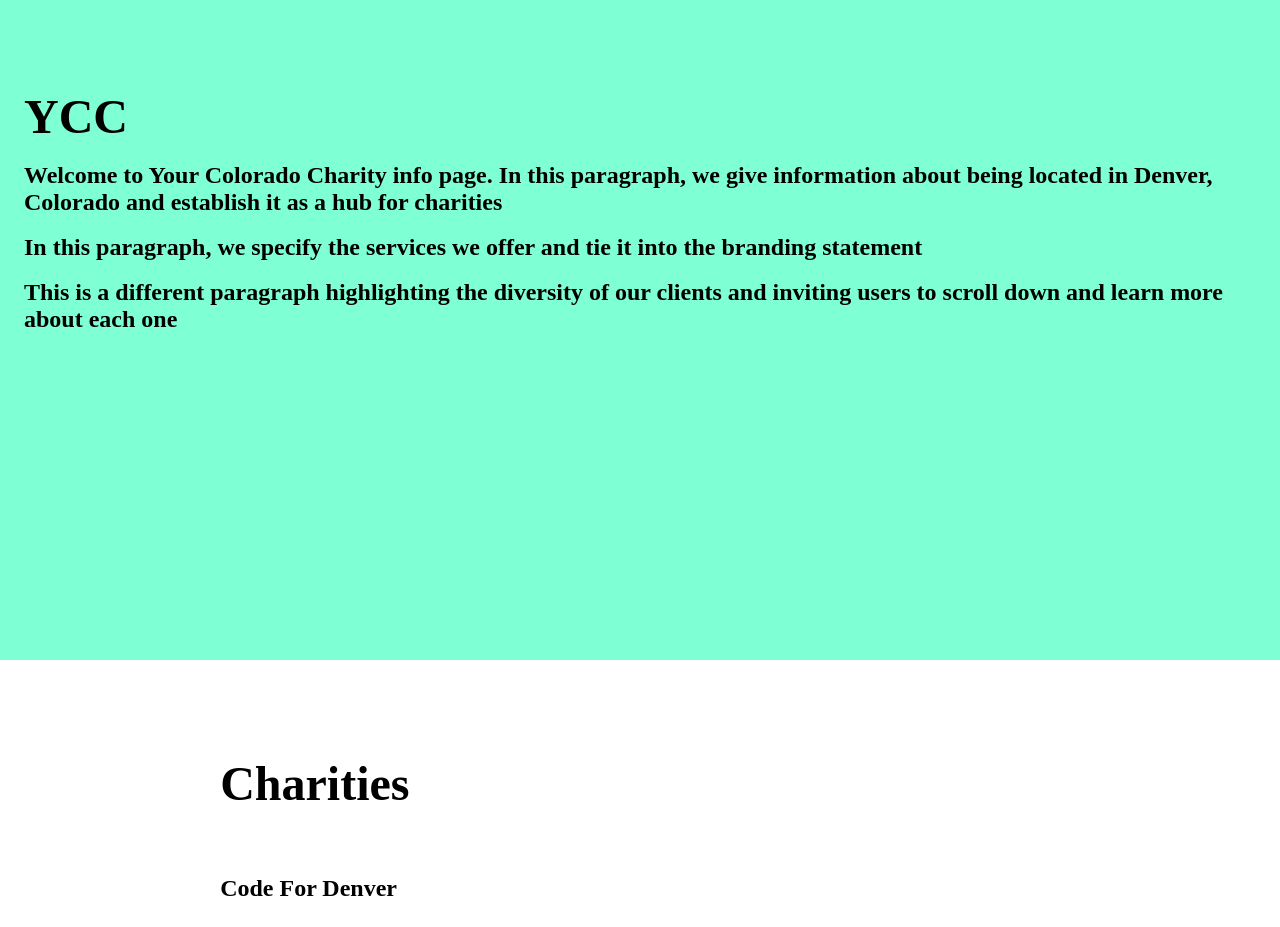
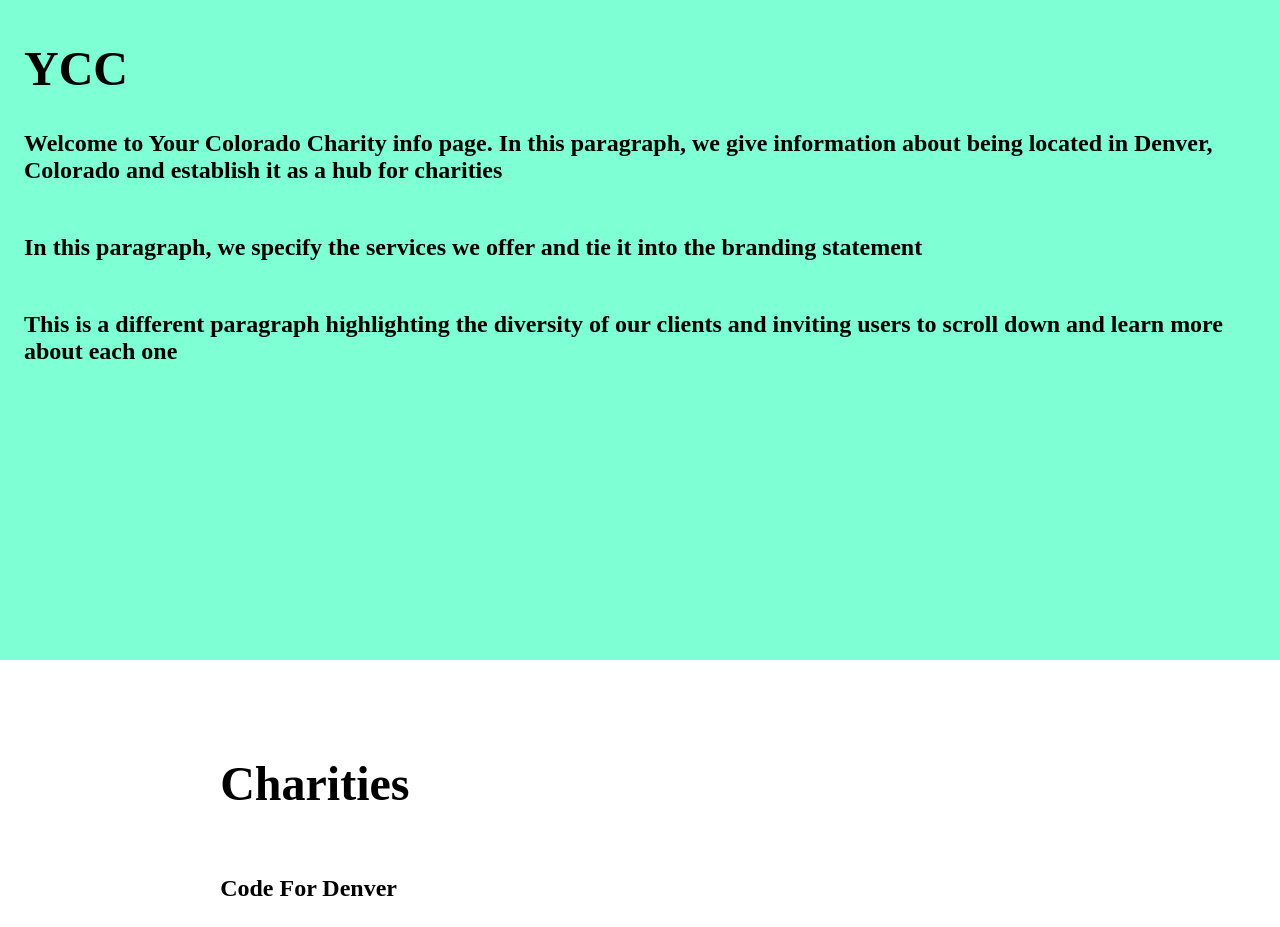
Before and after one commit to Luke-Mueller/ycc, a React (Create React App) app: page / in a window 1280 px wide. Shown: the part 1020-1947 px from the top of the page. Built offline with nearby package versions, Linux system fonts and the light colour scheme.

Commit message:
adds YCC__h2 margins

```diff
--- a/src/Components/QuickViews/QuickViews.js
+++ b/src/Components/QuickViews/QuickViews.js
@@ -14,13 +14,10 @@ const QuickViews = props => {
       <h1 className="QuickViews__h1">Charities</h1>
       <br/>
       <CodeForDenverQV />
-      <br/>
       <hr/>
       <DenverPublicLibraryQV />
-      <br/>
       <hr/>
       <DenverPublicZooQV />
-      <br/>
       <hr/>
       <OxfordHouseQV />
       <br/><br/><br/><br/>
--- a/src/Components/YourColoradoCharity/YourColoradoCharity.css
+++ b/src/Components/YourColoradoCharity/YourColoradoCharity.css
@@ -11,3 +11,7 @@
 .YCC__h1 {
   font-size: 3rem;
 }
+
+.YCC__h2 {
+  margin: 1rem 0;
+}
--- a/src/Components/YourColoradoCharity/YourColoradoCharity.js
+++ b/src/Components/YourColoradoCharity/YourColoradoCharity.js
@@ -7,11 +7,11 @@ const YourColoradoCharity = props => {
     <section className="YCC" id="about">
       <h1 className="YCC__h1">YCC</h1>
       <br/>
-      <h2>Welcome to Your Colorado Charity info page. In this paragraph, we give information about being located in Denver, Colorado and establish it as a hub for charities</h2>
+      <h2 className="YCC__h2">Welcome to Your Colorado Charity info page. In this paragraph, we give information about being located in Denver, Colorado and establish it as a hub for charities</h2>
       <br/>
-      <h2>In this paragraph, we specify the services we offer and tie it into the branding statement</h2>
+      <h2 className="YCC__h2">In this paragraph, we specify the services we offer and tie it into the branding statement</h2>
       <br/>
-      <h2>This is a different paragraph highlighting the diversity of our clients and inviting users to scroll down and learn more about each one</h2>
+      <h2 className="YCC__h2">This is a different paragraph highlighting the diversity of our clients and inviting users to scroll down and learn more about each one</h2>
       <br/>
     </section>
   )
```
